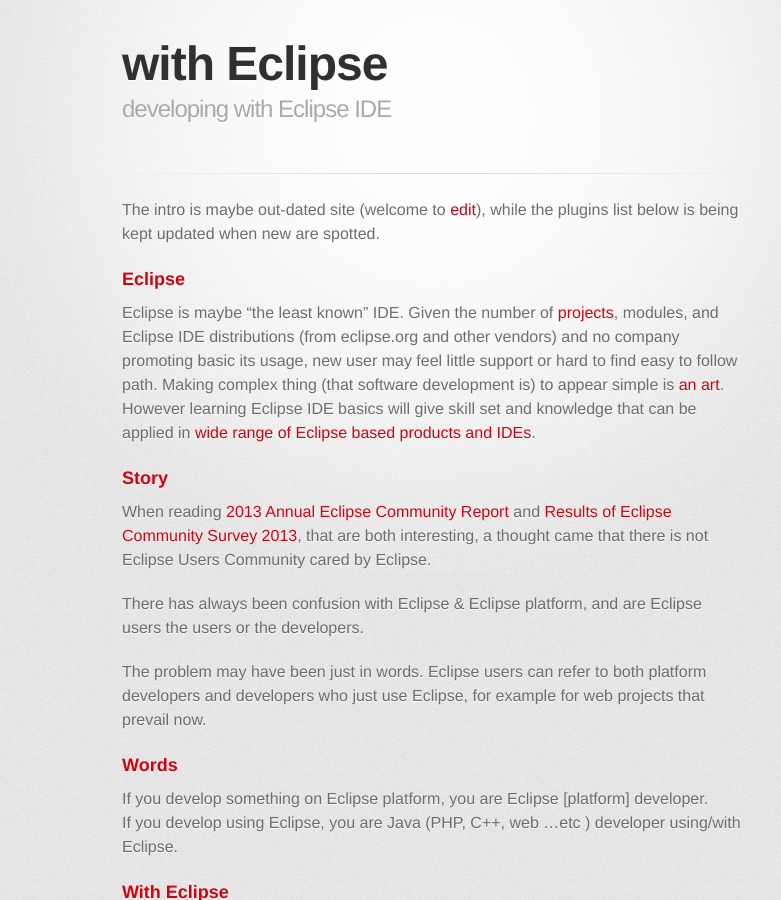
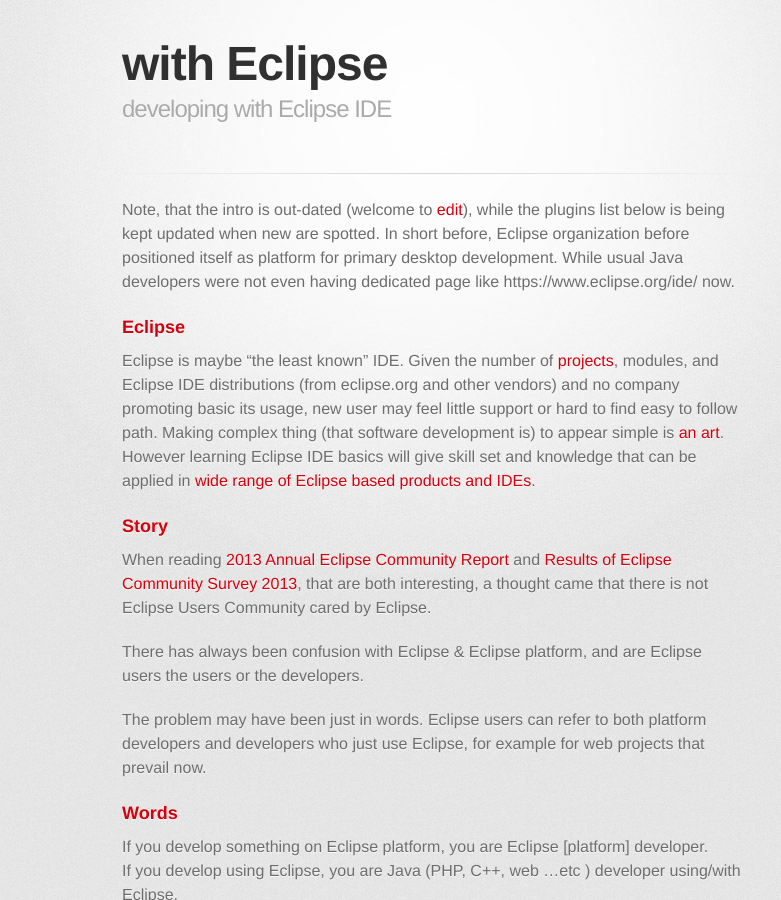
Before and after one commit to with-Eclipse/with-eclipse.github.io, a Jekyll site: the page built from index.md, in a window 1280 px wide and 900 px high. Shown: the whole window, without its empty margins (208-989 px from the left). Built offline with Jekyll 4.4.1, drawn with Linux system fonts in a browser that asks for light colours; Markdown is read by kramdown in place of the engine named in the settings; comment, search, counter and statistics services are not loaded.

Commit message:
ide page

```diff
--- a/index.md
+++ b/index.md
@@ -3,7 +3,9 @@ layout: tactile_theme
 title: Developed with Eclipse notion
 ---
 
-The intro is maybe out-dated site (welcome to [edit](https://github.com/with-Eclipse/with-eclipse.github.io/edit/master/index.md)), while the plugins list below is being kept updated when new are spotted.
+Note, that the intro is out-dated (welcome to [edit](https://github.com/with-Eclipse/with-eclipse.github.io/edit/master/index.md)), while the plugins list below is being kept updated when new are spotted.
+In short before, Eclipse organization before positioned itself as platform for primary desktop development.
+While usual Java developers were not even having dedicated page like https://www.eclipse.org/ide/ now.
 
 ### Eclipse
 
```
